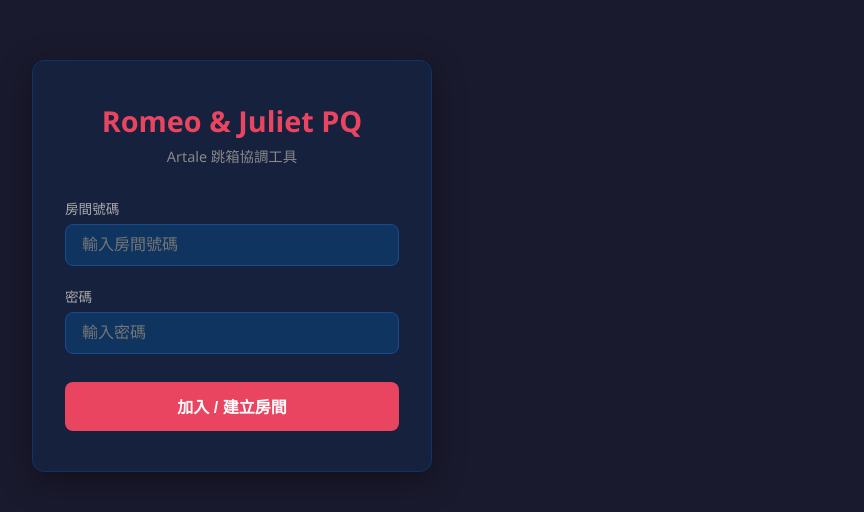
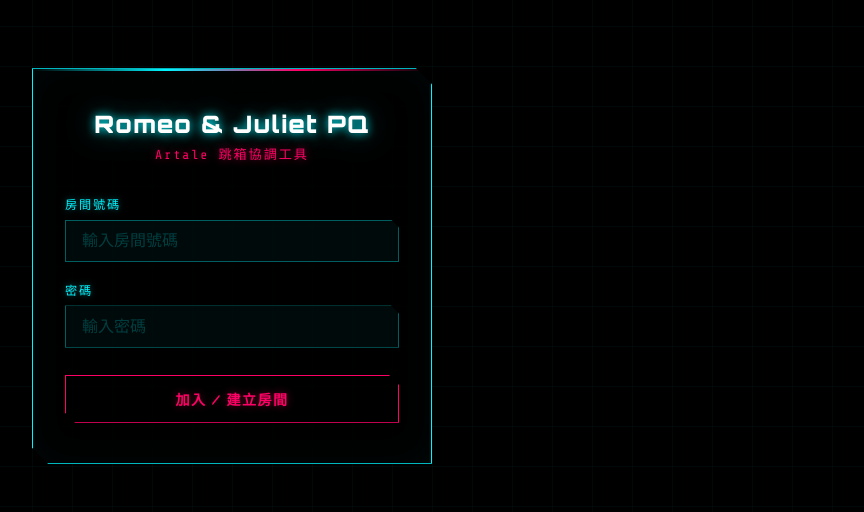
Before and after one commit to pierce5408/remote-pq-, a React (Vite) app in the folder client/: page / in a window 1280 px wide. Shown: the part 134-646 px from the top of the page, without its empty margins (408-1272 px from the left). Built offline with nearby package versions, Linux system fonts and the light colour scheme; no server answers.

Commit message:
update: 2026-03-31 12:46

```diff
--- a/client/src/App.css
+++ b/client/src/App.css
@@ -1,3 +1,5 @@
+@import url('https://fonts.googleapis.com/css2?family=Share+Tech+Mono&family=Orbitron:wght@400;600;900&display=swap');
+
 * {
   box-sizing: border-box;
   margin: 0;
@@ -5,10 +7,14 @@
 }
 
 body {
-  background: #1a1a2e;
-  color: #e0e0e0;
-  font-family: 'Segoe UI', sans-serif;
+  background: #000;
+  color: #c0f0ff;
+  font-family: 'Share Tech Mono', monospace;
   min-height: 100vh;
+  background-image:
+    linear-gradient(rgba(0, 245, 255, 0.03) 1px, transparent 1px),
+    linear-gradient(90deg, rgba(0, 245, 255, 0.03) 1px, transparent 1px);
+  background-size: 40px 40px;
 }
 
 /* ── Loading ── */
@@ -17,8 +23,15 @@
   justify-content: center;
   align-items: center;
   min-height: 100vh;
-  color: #aaa;
+  color: #00f5ff;
   font-size: 1rem;
+  letter-spacing: 0.2em;
+  text-shadow: 0 0 10px #00f5ff;
+  animation: blink 1.2s step-start infinite;
+}
+
+@keyframes blink {
+  50% { opacity: 0.3; }
 }
 
 /* ── Landing ── */
@@ -31,27 +44,46 @@
 }
 
 .landing-card {
-  background: #16213e;
-  border: 1px solid #0f3460;
-  border-radius: 12px;
+  background: rgba(0, 0, 0, 0.88);
+  border: 1px solid #00f5ff;
+  border-radius: 0;
   padding: 2.5rem 2rem;
   width: 100%;
   max-width: 400px;
-  box-shadow: 0 8px 32px rgba(0,0,0,0.4);
+  box-shadow:
+    0 0 0 1px rgba(0, 245, 255, 0.1),
+    0 0 30px rgba(0, 245, 255, 0.15),
+    inset 0 0 40px rgba(0, 245, 255, 0.03);
+  position: relative;
+  clip-path: polygon(0 0, calc(100% - 16px) 0, 100% 16px, 100% 100%, 16px 100%, 0 calc(100% - 16px));
+}
+
+.landing-card::before {
+  content: '';
+  position: absolute;
+  top: 0; left: 0; right: 0;
+  height: 2px;
+  background: linear-gradient(90deg, transparent, #00f5ff, #ff0066, transparent);
 }
 
 .landing-card h1 {
   text-align: center;
-  font-size: 1.8rem;
-  color: #e94560;
+  font-family: 'Orbitron', monospace;
+  font-size: 1.5rem;
+  font-weight: 900;
+  color: #fff;
   margin-bottom: 0.3rem;
+  text-shadow: 0 0 10px #00f5ff, 0 0 30px rgba(0, 245, 255, 0.4);
+  letter-spacing: 0.05em;
 }
 
 .subtitle {
   text-align: center;
-  color: #888;
-  font-size: 0.9rem;
+  color: #ff0066;
+  font-size: 0.82rem;
   margin-bottom: 2rem;
+  letter-spacing: 0.15em;
+  text-shadow: 0 0 8px rgba(255, 0, 102, 0.5);
 }
 
 .field {
@@ -60,50 +92,75 @@
 
 .field label {
   display: block;
-  font-size: 0.85rem;
-  color: #aaa;
+  font-size: 0.76rem;
+  color: #00f5ff;
   margin-bottom: 0.4rem;
+  letter-spacing: 0.15em;
+  text-transform: uppercase;
+  text-shadow: 0 0 6px rgba(0, 245, 255, 0.4);
 }
 
 .field input {
   width: 100%;
   padding: 0.7rem 1rem;
-  background: #0f3460;
-  border: 1px solid #1a4a8a;
-  border-radius: 8px;
+  background: rgba(0, 245, 255, 0.04);
+  border: 1px solid rgba(0, 245, 255, 0.35);
+  border-radius: 0;
   color: #fff;
+  font-family: 'Share Tech Mono', monospace;
   font-size: 1rem;
   outline: none;
-  transition: border-color 0.2s;
+  transition: border-color 0.2s, box-shadow 0.2s;
+  clip-path: polygon(0 0, calc(100% - 8px) 0, 100% 8px, 100% 100%, 0 100%);
 }
 
 .field input:focus {
-  border-color: #e94560;
+  border-color: #00f5ff;
+  box-shadow: 0 0 12px rgba(0, 245, 255, 0.25), inset 0 0 8px rgba(0, 245, 255, 0.04);
+}
+
+.field input::placeholder {
+  color: rgba(0, 245, 255, 0.22);
 }
 
 .btn-primary {
   width: 100%;
   padding: 0.8rem;
-  background: #e94560;
-  border: none;
-  border-radius: 8px;
-  color: #fff;
-  font-size: 1rem;
+  background: transparent;
+  border: 1px solid #ff0066;
+  border-radius: 0;
+  color: #ff0066;
+  font-family: 'Orbitron', monospace;
+  font-size: 0.88rem;
   font-weight: 600;
   cursor: pointer;
   margin-top: 0.5rem;
-  transition: background 0.2s;
+  letter-spacing: 0.1em;
+  text-transform: uppercase;
+  transition: all 0.2s;
+  clip-path: polygon(0 0, calc(100% - 10px) 0, 100% 10px, 100% 100%, 10px 100%, 0 calc(100% - 10px));
+  text-shadow: 0 0 8px rgba(255, 0, 102, 0.4);
+  box-shadow: 0 0 10px rgba(255, 0, 102, 0.15);
 }
 
-.btn-primary:hover {
-  background: #c73652;
+.btn-primary:hover:not(:disabled) {
+  background: rgba(255, 0, 102, 0.12);
+  box-shadow: 0 0 20px rgba(255, 0, 102, 0.35);
+  color: #fff;
+}
+
+.btn-primary:disabled {
+  opacity: 0.4;
+  cursor: not-allowed;
 }
 
 .error {
-  color: #ff6b6b;
-  font-size: 0.85rem;
+  color: #ff0066;
+  font-size: 0.82rem;
   margin: 0.5rem 0;
   text-align: center;
+  letter-spacing: 0.05em;
+  text-shadow: 0 0 8px rgba(255, 0, 102, 0.5);
 }
 
 /* ── Room wrapper ── */
@@ -116,13 +173,25 @@
 }
 
 .room-card {
-  background: #16213e;
-  border: 1px solid #0f3460;
-  border-radius: 14px;
+  background: rgba(0, 0, 0, 0.88);
+  border: 1px solid rgba(0, 245, 255, 0.3);
+  border-radius: 0;
   padding: 1.5rem 1.5rem 2rem;
   width: 100%;
   max-width: 600px;
-  box-shadow: 0 8px 32px rgba(0,0,0,0.4);
+  box-shadow:
+    0 0 20px rgba(0, 245, 255, 0.08),
+    inset 0 0 40px rgba(0, 245, 255, 0.02);
+  position: relative;
+  clip-path: polygon(0 0, calc(100% - 20px) 0, 100% 20px, 100% 100%, 20px 100%, 0 calc(100% - 20px));
+}
+
+.room-card::before {
+  content: '';
+  position: absolute;
+  top: 0; left: 0; right: 0;
+  height: 1px;
+  background: linear-gradient(90deg, transparent, #00f5ff 30%, #ff0066 70%, transparent);
 }
 
 /* ── Room Header ── */
@@ -131,7 +200,7 @@
   align-items: center;
   justify-content: space-between;
   margin-bottom: 1.5rem;
-  border-bottom: 1px solid #0f3460;
+  border-bottom: 1px solid rgba(0, 245, 255, 0.12);
   padding-bottom: 1rem;
 }
 
@@ -143,9 +212,9 @@
 
 .btn-back {
   background: transparent;
-  border: 1px solid #0f3460;
-  border-radius: 6px;
-  color: #aaa;
+  border: 1px solid rgba(0, 245, 255, 0.35);
+  border-radius: 0;
+  color: #00f5ff;
   font-size: 1.1rem;
   width: 32px;
   height: 32px;
@@ -153,25 +222,33 @@
   display: flex;
   align-items: center;
   justify-content: center;
-  transition: border-color 0.15s, color 0.15s;
+  transition: all 0.15s;
+  clip-path: polygon(0 0, calc(100% - 6px) 0, 100% 6px, 100% 100%, 6px 100%, 0 calc(100% - 6px));
 }
 
 .btn-back:hover {
-  border-color: #e94560;
-  color: #e94560;
+  border-color: #ff0066;
+  color: #ff0066;
+  box-shadow: 0 0 10px rgba(255, 0, 102, 0.25);
 }
 
 .room-header h2 {
-  font-size: 1.4rem;
-  color: #e94560;
+  font-family: 'Orbitron', monospace;
+  font-size: 1.15rem;
+  font-weight: 600;
+  color: #00f5ff;
+  text-shadow: 0 0 10px rgba(0, 245, 255, 0.5);
+  letter-spacing: 0.08em;
 }
 
 .player-count {
-  background: #0f3460;
+  background: rgba(255, 0, 102, 0.08);
+  border: 1px solid rgba(255, 0, 102, 0.35);
   padding: 0.3rem 0.8rem;
-  border-radius: 20px;
-  font-size: 0.85rem;
-  color: #aaa;
+  font-size: 0.78rem;
+  color: #ff0066;
+  letter-spacing: 0.1em;
+  text-shadow: 0 0 6px rgba(255, 0, 102, 0.35);
 }
 
 /* ── Color Section ── */
@@ -182,11 +259,13 @@
 .color-section h3,
 .summary-section h3,
 .table-section h3 {
-  font-size: 0.9rem;
-  color: #aaa;
+  font-family: 'Orbitron', monospace;
+  font-size: 0.7rem;
+  color: #00f5ff;
   margin-bottom: 0.8rem;
   text-transform: uppercase;
-  letter-spacing: 0.05em;
+  letter-spacing: 0.2em;
+  text-shadow: 0 0 6px rgba(0, 245, 255, 0.35);
 }
 
 .color-grid {
@@ -199,34 +278,48 @@
   position: relative;
   width: 80px;
   height: 72px;
-  background: var(--color-bg);
-  border: 3px solid transparent;
-  border-radius: 10px;
+  background: rgba(0, 0, 0, 0.6);
+  border: 1px solid var(--color-bg);
+  border-radius: 0;
   cursor: pointer;
   display: flex;
   flex-direction: column;
   align-items: center;
   justify-content: center;
-  transition: transform 0.15s, border-color 0.15s, opacity 0.15s;
-  font-size: 0.8rem;
+  transition: transform 0.15s, box-shadow 0.15s, opacity 0.15s;
+  font-size: 0.78rem;
   font-weight: 600;
   color: #fff;
-  text-shadow: 0 1px 3px rgba(0,0,0,0.5);
+  text-shadow: 0 1px 3px rgba(0,0,0,0.8);
+  clip-path: polygon(0 0, calc(100% - 8px) 0, 100% 8px, 100% 100%, 8px 100%, 0 calc(100% - 8px));
+}
+
+.color-block::after {
+  content: '';
+  position: absolute;
+  inset: 0;
+  background: var(--color-bg);
+  opacity: 0.15;
+  pointer-events: none;
 }
 
 .color-block:hover:not(:disabled) {
   transform: translateY(-3px);
-  border-color: #fff;
+  box-shadow: 0 4px 20px var(--color-bg);
 }
 
 .color-block.selected {
-  border-color: #fff;
-  box-shadow: 0 0 0 3px rgba(255,255,255,0.3);
+  box-shadow: 0 0 16px var(--color-bg), 0 0 30px var(--color-bg);
   transform: translateY(-3px);
+  border-width: 2px;
+}
+
+.color-block.selected::after {
+  opacity: 0.25;
 }
 
 .color-block.taken {
-  opacity: 0.4;
+  opacity: 0.3;
   cursor: not-allowed;
 }
 
@@ -236,16 +329,22 @@
 
 .color-label {
   margin-top: 0.2rem;
+  position: relative;
+  z-index: 1;
+  letter-spacing: 0.05em;
 }
 
 .badge {
   position: absolute;
-  top: 5px;
-  right: 5px;
-  background: rgba(0,0,0,0.5);
-  border-radius: 4px;
+  top: 4px;
+  right: 4px;
+  background: rgba(0,0,0,0.7);
+  border: 1px solid rgba(255,255,255,0.25);
+  border-radius: 0;
   padding: 1px 4px;
-  font-size: 0.65rem;
+  font-size: 0.6rem;
+  letter-spacing: 0.05em;
+  z-index: 1;
 }
 
 /* ── Summary Section ── */
@@ -257,25 +356,30 @@
   display: flex;
   align-items: center;
   gap: 0.6rem;
-  background: #0f3460;
-  border: 1px solid #1a4a8a;
-  border-radius: 8px;
+  background: rgba(0, 245, 255, 0.04);
+  border: 1px solid rgba(0, 245, 255, 0.18);
+  border-left: 3px solid #00f5ff;
+  border-radius: 0;
   padding: 0.6rem 1rem;
+  box-shadow: inset 0 0 20px rgba(0, 245, 255, 0.02);
 }
 
 .summary-dot {
-  width: 12px;
-  height: 12px;
-  border-radius: 50%;
+  width: 10px;
+  height: 10px;
+  border-radius: 0;
   flex-shrink: 0;
+  clip-path: polygon(50% 0%, 100% 50%, 50% 100%, 0% 50%);
 }
 
 .summary-text {
   font-size: 0.95rem;
-  color: #ddd;
+  color: #e0ffff;
   white-space: nowrap;
   overflow: hidden;
   text-overflow: ellipsis;
+  letter-spacing: 0.12em;
+  text-shadow: 0 0 6px rgba(0, 245, 255, 0.15);
 }
 
 /* ── Table Section ── */
@@ -298,18 +402,23 @@
 }
 
 .btn-reset {
-  padding: 0.35rem 0.9rem;
+  padding: 0.3rem 0.8rem;
   background: transparent;
-  border: 1px solid #e94560;
-  border-radius: 6px;
-  color: #e94560;
-  font-size: 0.85rem;
+  border: 1px solid rgba(255, 0, 102, 0.45);
+  border-radius: 0;
+  color: #ff0066;
+  font-family: 'Share Tech Mono', monospace;
+  font-size: 0.78rem;
+  letter-spacing: 0.1em;
   cursor: pointer;
-  transition: background 0.15s, color 0.15s;
+  transition: all 0.15s;
+  text-transform: uppercase;
+  clip-path: polygon(0 0, calc(100% - 6px) 0, 100% 6px, 100% 100%, 0 100%);
 }
 
 .btn-reset:hover {
-  background: #e94560;
+  background: rgba(255, 0, 102, 0.12);
+  box-shadow: 0 0 12px rgba(255, 0, 102, 0.25);
   color: #fff;
 }
 
@@ -326,21 +435,26 @@
 }
 
 .jump-table th {
-  background: #0f3460;
-  color: #aaa;
-  font-size: 0.85rem;
+  background: rgba(0, 245, 255, 0.06);
+  color: #00f5ff;
+  font-family: 'Share Tech Mono', monospace;
+  font-size: 0.8rem;
   padding: 0.5rem 0;
   text-align: center;
-  border: 1px solid #1a4a8a;
+  border: 1px solid rgba(0, 245, 255, 0.13);
   width: 72px;
+  letter-spacing: 0.08em;
+  text-shadow: 0 0 6px rgba(0, 245, 255, 0.35);
 }
 
 .row-num-header {
   width: 48px !important;
+  font-size: 0.58rem !important;
+  color: rgba(0, 245, 255, 0.4) !important;
 }
 
 .jump-table td {
-  border: 1px solid #1a4a8a;
+  border: 1px solid rgba(0, 245, 255, 0.1);
   text-align: center;
   padding: 0;
   width: 72px;
@@ -349,10 +463,11 @@
 }
 
 .row-num {
-  background: #0f3460;
-  color: #aaa;
-  font-size: 0.85rem;
+  background: rgba(0, 245, 255, 0.04);
+  color: rgba(0, 245, 255, 0.4);
+  font-size: 0.8rem;
   width: 48px !important;
+  letter-spacing: 0.05em;
 }
 
 .cell {
@@ -364,25 +479,29 @@
 }
 
 .cell.clickable:not(.filled):hover {
-  background: rgba(255, 255, 255, 0.08) !important;
+  background: rgba(0, 245, 255, 0.07) !important;
+  box-shadow: inset 0 0 12px rgba(0, 245, 255, 0.08);
 }
 
 .cell.filled {
-  box-shadow: inset 0 0 0 2px rgba(255,255,255,0.3);
+  box-shadow: inset 0 0 0 1px rgba(255,255,255,0.2), inset 0 0 12px rgba(0,0,0,0.3);
 }
 
 .cell-num {
-  font-size: 1.1rem;
+  font-size: 1rem;
   font-weight: 700;
   user-select: none;
   pointer-events: none;
+  font-family: 'Share Tech Mono', monospace;
+  letter-spacing: 0.05em;
 }
 
 .hint {
-  color: #666;
-  font-size: 0.85rem;
+  color: rgba(0, 245, 255, 0.3);
+  font-size: 0.82rem;
   margin-bottom: 0.6rem;
   align-self: flex-start;
+  letter-spacing: 0.08em;
 }
 
 /* ── RWD ── */
```
Also changed, not shown: 1 other file (tests, documents, lock files or other folders).
